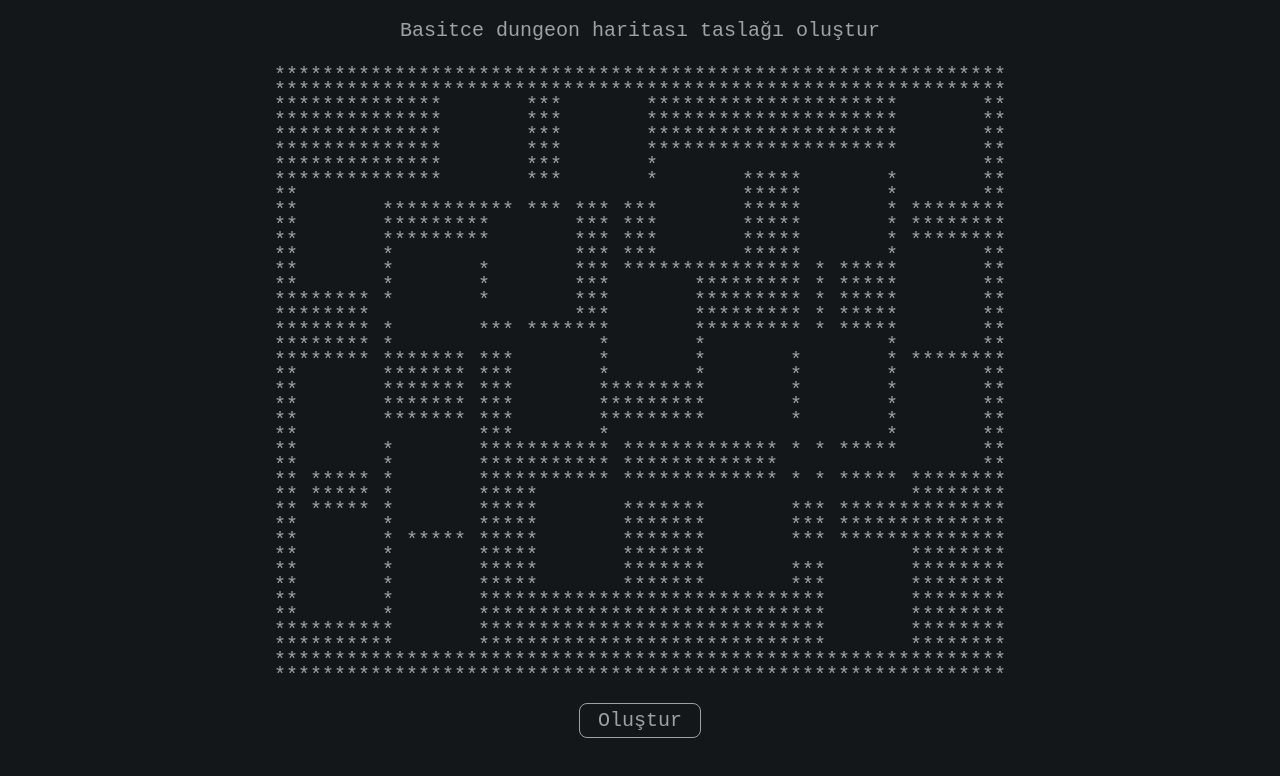
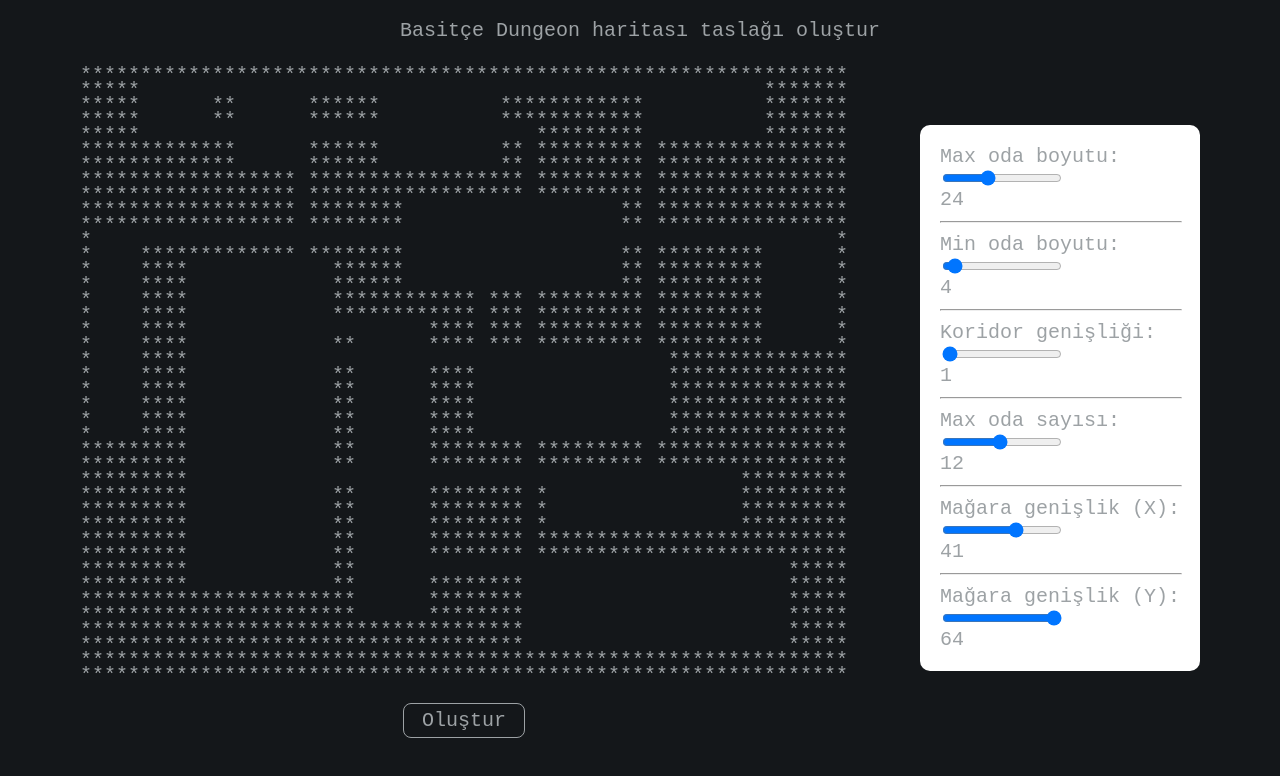
Before and after one commit to HakanYilmazzz/Dungeon-Map-Creator, a plain HTML site: page index.html in a window 1280 px wide. Drawn offline with Linux system fonts and the light colour scheme.

Commit message:
Add Settings

```diff
--- a/app.js
+++ b/app.js
@@ -1,5 +1,4 @@
 var el = document.getElementById('view');
-
 function append(el, text) {
   var p = document.createElement('p');
   var t = document.createTextNode(text);
@@ -12,12 +11,12 @@ function updateMap(el) {
     el.removeChild(el.firstChild);
   }
   var floorMap = DungeonGenerator.generate({
-    maxRoomSize: 7,
-    minRoomSize: 7,
-    padding: 2,
-    rooms: 25,
-    rows: 41,
-    cols: 61
+    maxRoomSize: parseInt(document.getElementsByClassName("max")[0].innerText),
+    minRoomSize: parseInt(document.getElementsByClassName("min")[0].innerText),
+    padding: parseInt(document.getElementsByClassName("floor")[0].innerText),
+    rooms: parseInt(document.getElementsByClassName("room")[0].innerText),
+    rows: parseInt(document.getElementsByClassName("Xaxis")[0].innerText),
+    cols: parseInt(document.getElementsByClassName("Yaxis")[0].innerText)
   });
 
   floorMap.forEach(function(e){
--- a/index.html
+++ b/index.html
@@ -9,9 +9,40 @@
 	<link rel="stylesheet" href="./style.css">
 </head>
 <body>
-  <p id="title">Basitce dungeon haritası taslağı oluştur</p>
-  <div id="view"></div>
-  <div id="generate">Oluştur</div>
+
+  <p id="title">Basitçe Dungeon haritası taslağı oluştur</p>
+  <div class="page">
+  <div style="display: flex;flex-direction: column;"> <!--Canvas-->
+      <div id="view"></div>
+      <div id="generate">Oluştur</div>
+  </div>
+
+  <div class="settings"> <!--Settings-->
+    <span>Max oda boyutu: </span>
+    <input class="inp" type="range" value="24" min="1" max="64" oninput="this.nextElementSibling.value = this.value">
+    <output class="max">24</output>
+    <hr style="width: 100%;">
+    <span>Min oda boyutu: </span>
+    <input class="inp" type="range" value="4" min="1" max="64" oninput="this.nextElementSibling.value = this.value">
+    <output class="min">4</output>
+    <hr style="width: 100%;">
+    <span>Koridor genişliği: </span>
+    <input class="inp" type="range" value="1" min="1" max="3" oninput="this.nextElementSibling.value = this.value">
+    <output class="floor">1</output>
+    <hr style="width: 100%;">
+    <span>Max oda sayısı: </span>
+    <input class="inp" type="range" value="12" min="1" max="24" oninput="this.nextElementSibling.value = this.value">
+    <output class="room">12</output>
+    <hr style="width: 100%;">
+    <span>Mağara genişlik (X): </span>
+    <input class="inp" type="range" value="41" min="1" max="64" oninput="this.nextElementSibling.value = this.value">
+    <output class="Xaxis">41</output>
+    <hr style="width: 100%;">
+    <span>Mağara genişlik (Y): </span>
+    <input class="inp" type="range" value="64" min="1" max="64" oninput="this.nextElementSibling.value = this.value">
+    <output class="Yaxis">64</output>
+  </div>
+</div>
 </body>
   <script type="text/javascript" src="./dungeon-generator.js"></script>
   <script type="text/javascript" src="./app.js"></script>
--- a/style.css
+++ b/style.css
@@ -4,15 +4,25 @@ html {
   background-color: #14171A;
   color: #9DA2A5;
 }
-
-
 p {
   margin: 0;
   padding: 0;
   line-height: 15px;
   text-align: center;
 }
-
+.page{
+  display: flex;
+  flex-direction: row;
+  justify-content: space-evenly;
+  align-items: center;
+}
+.settings{
+  display: flex;
+  flex-direction: column;
+  background-color: rgb(255, 255, 255);
+  border-radius: 10px;
+  padding:1rem;
+}
 #title {
   padding-top: 15px;
 }
@@ -20,7 +30,9 @@ p {
 #view {
   padding-top: 30px;
 }
-
+.inp{
+  width: 50%;
+}
 #generate {
   text-align: center;
   width : 100px;
```
